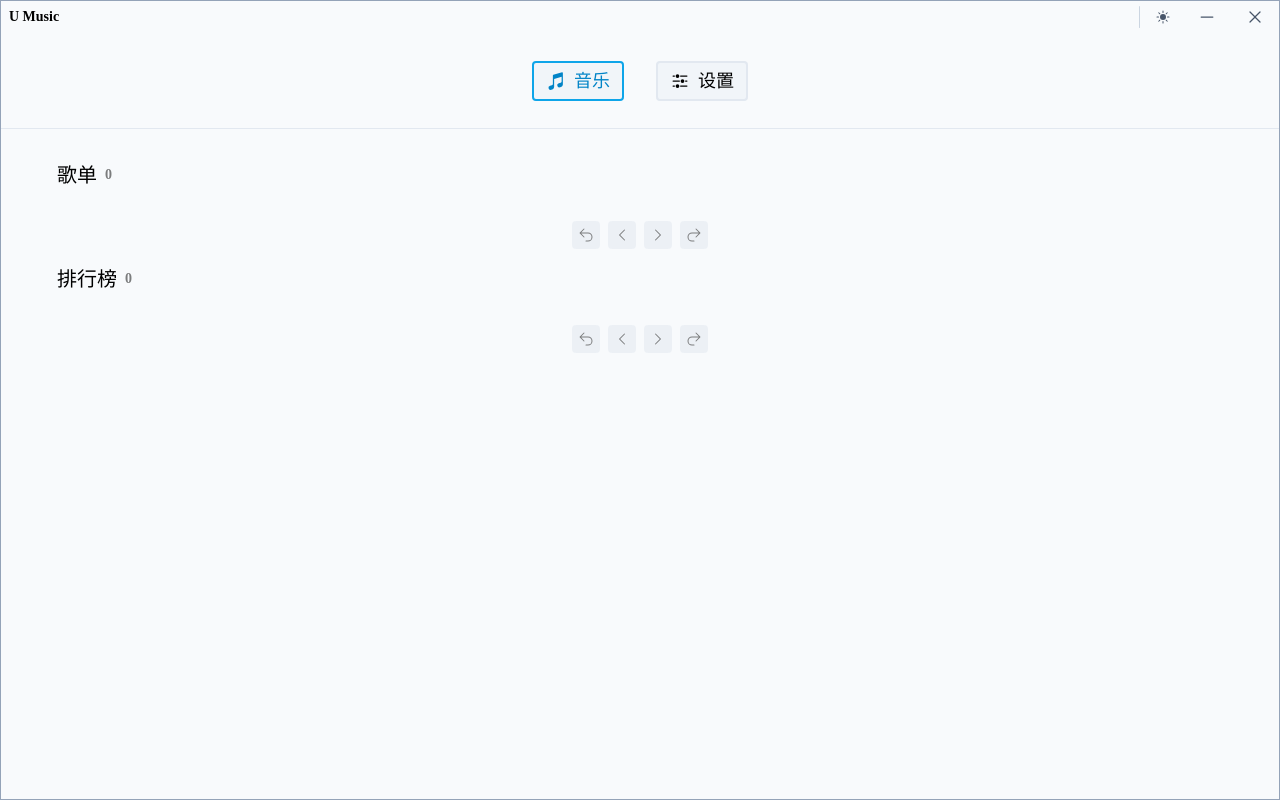
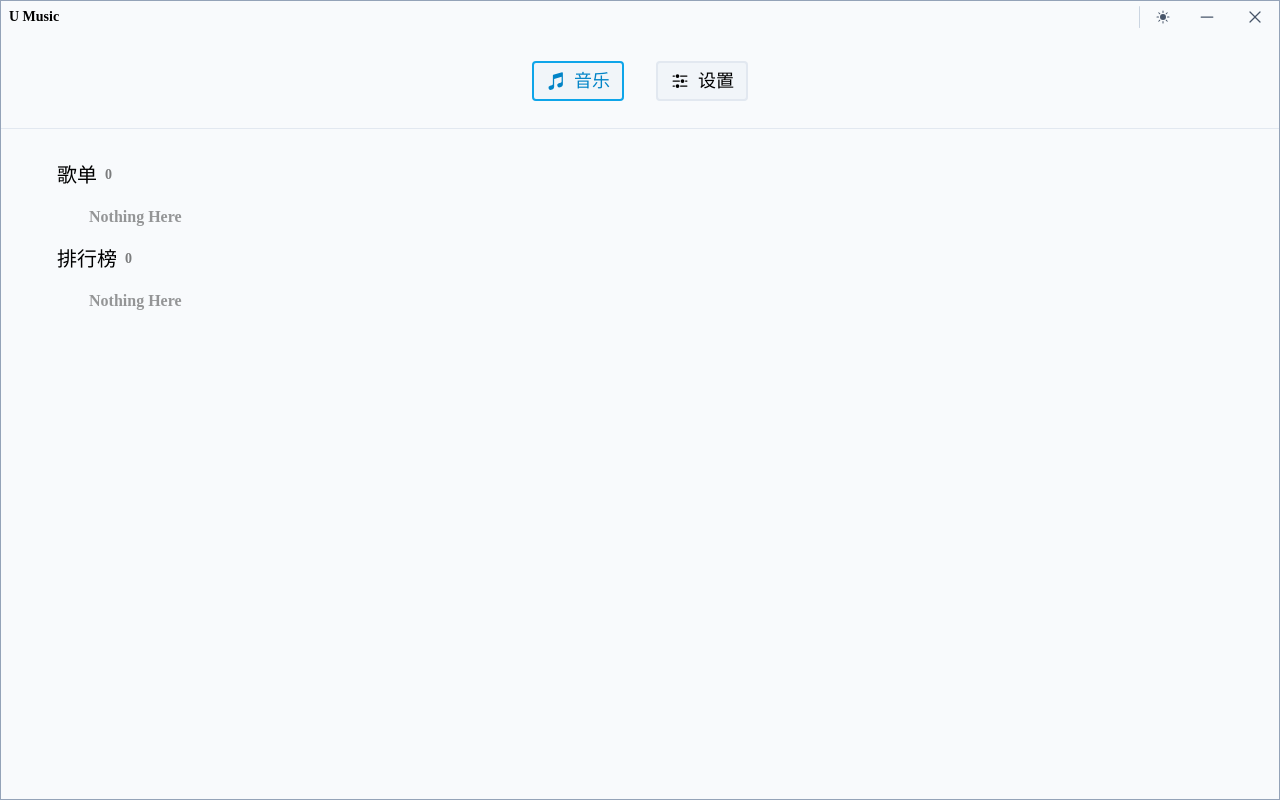
Before and after one commit to NeserCode/U-Music, a Vue app: page /#/ in a window 1280 px wide. Built offline with nearby package versions, Linux system fonts and the light colour scheme; a web font is replaced by a local one.

Commit message:
update list placeholder

```diff
--- a/src/components/LocalList.vue
+++ b/src/components/LocalList.vue
@@ -57,7 +57,17 @@ onMounted(() => {
 				</span>
 			</div>
 		</div>
-		<Pagination :pages="localListPages" :changes="localListChanges" />
+		<Pagination
+			:pages="localListPages"
+			v-if="localLists.length > 0"
+			:changes="localListChanges"
+		/>
+		<div
+			class="local-list-placeholder local-list-list"
+			v-if="localLists.length === 0"
+		>
+			<span> Nothing Here </span>
+		</div>
 	</div>
 </template>
 
@@ -119,4 +129,9 @@ onMounted(() => {
 .local-list:hover .info .title {
 	@apply text-green-500 border-green-500;
 }
+
+.local-list-placeholder {
+	@apply inline-block px-8 pb-4
+	font-black opacity-40;
+}
 </style>
--- a/src/components/TopList.vue
+++ b/src/components/TopList.vue
@@ -13,7 +13,7 @@ const topListPages = ref<PaginationPages>({
 	offset: 0,
 	limit: 10,
 })
-const topLists = computed(() => $topLists.value.list)
+const topLists = computed(() => ($topLists.value ? $topLists.value.list : []))
 watch(
 	topLists,
 	() => {
@@ -54,7 +54,17 @@ const topListPageChanges = usePaginationChanges(topListPages)
 				</span>
 			</div>
 		</div>
-		<Pagination :pages="topListPages" :changes="topListPageChanges" />
+		<Pagination
+			:pages="topListPages"
+			:changes="topListPageChanges"
+			v-if="topLists.length > 0"
+		/>
+		<div
+			class="top-list-placeholder top-list-list"
+			v-if="topLists.length === 0"
+		>
+			<span> Nothing Here </span>
+		</div>
 	</div>
 </template>
 
@@ -113,4 +123,9 @@ const topListPageChanges = usePaginationChanges(topListPages)
 .top-list:hover .info .title {
 	@apply text-green-500 border-green-500;
 }
+
+.top-list-placeholder {
+	@apply inline-block px-8 pb-4
+	font-black opacity-40;
+}
 </style>
```
